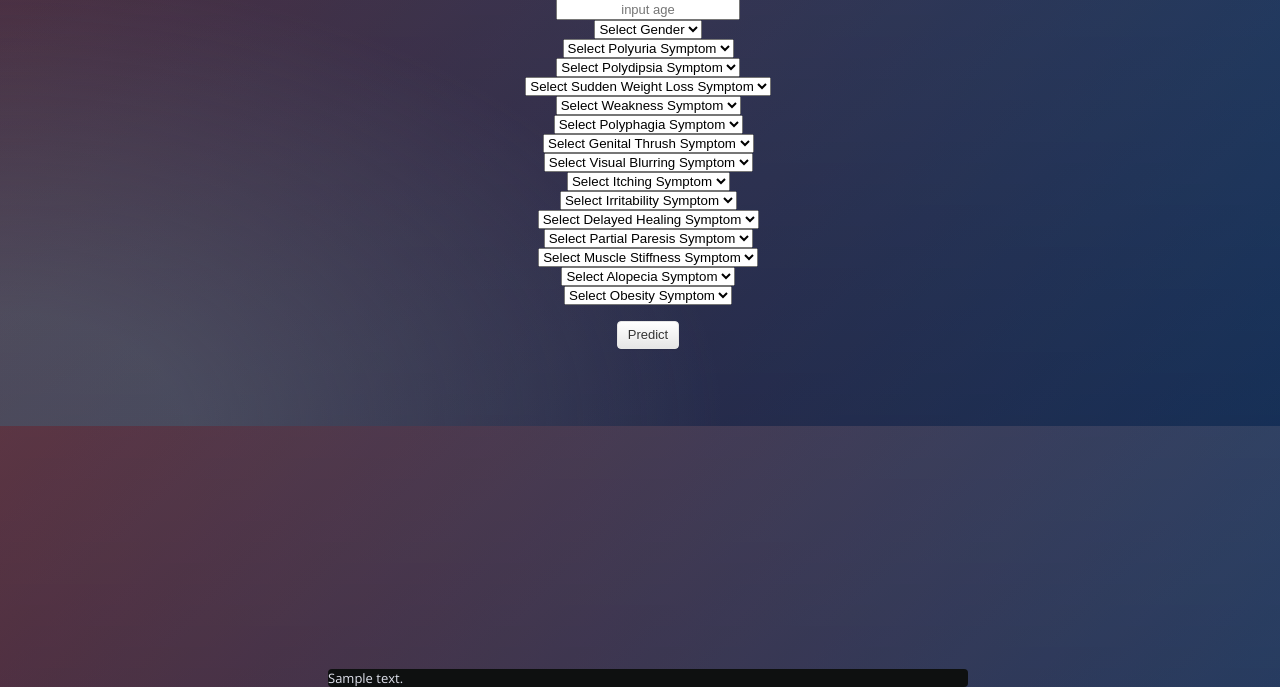
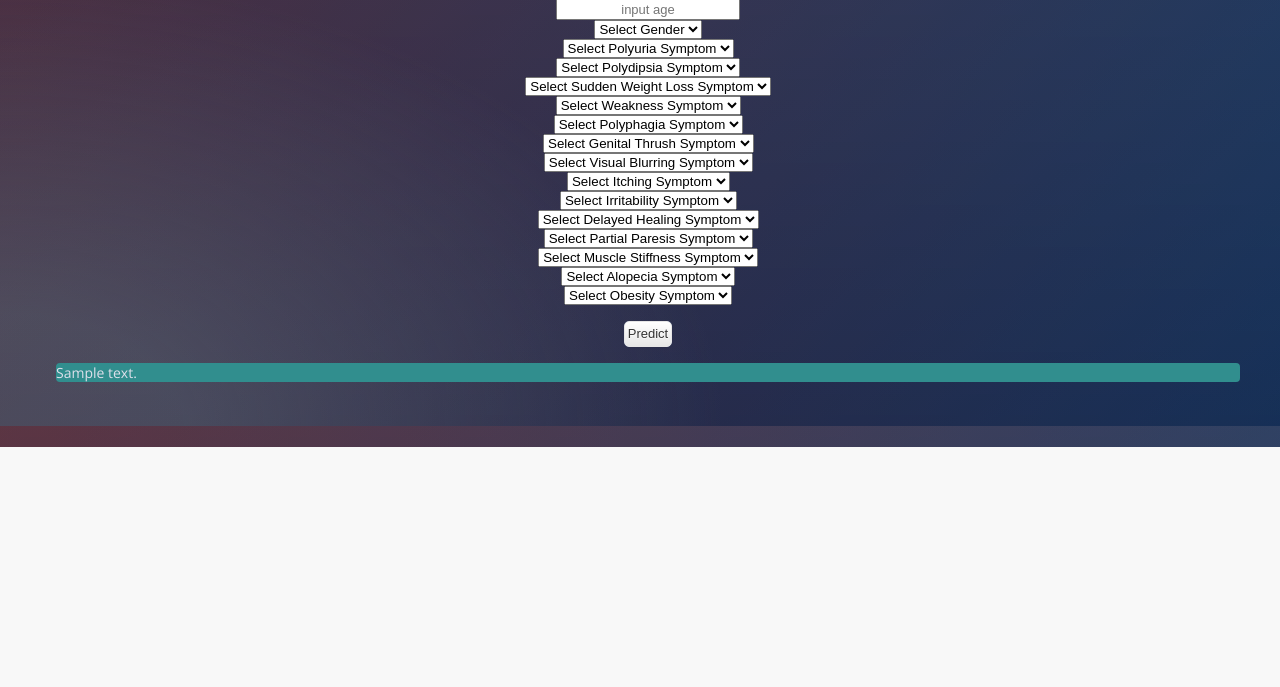
Before and after one commit to zinabu-dot/Risk-prediction-early-stage-diabetes, a Flask app: template templates/index.html in a window 1280 px wide. Shown: the part 374-1061 px from the top of the page. After the commit the page ends 821 px from the top, so only its background shows below. Run offline with Flask 3, Linux system fonts and the light colour scheme; the template is opened without the code that fills it: most values are stand-ins (such as "Sample title", 1, 10 or a date in 2020); parts of the project's set-up code (start-up, migrations or seed data) failed here and were passed over.

Commit message:
css changed commit

```diff
--- a/static/css/style.css
+++ b/static/css/style.css
@@ -105,13 +105,17 @@
 	/* margin-top: 1rem; */
 	margin: 1rem auto auto auto;
 	display: block;
+	background-color: #4a77d4;
+	padding: 3px;
+	border-radius: 5px;
+	box-shadow: #333333;
 	text-align: center;
 }
 
 p {
 	color: rgb(222, 224, 235);
-	font-size: 13px;
-	background-color: rgb(14, 16, 16);
+	font-size: 14px;
+	background-color: rgb(49, 142, 142);
 	border-radius: 4px;
-	margin: 25%;
+	margin: 1rem 3rem 3rem 3rem;
 }
```
